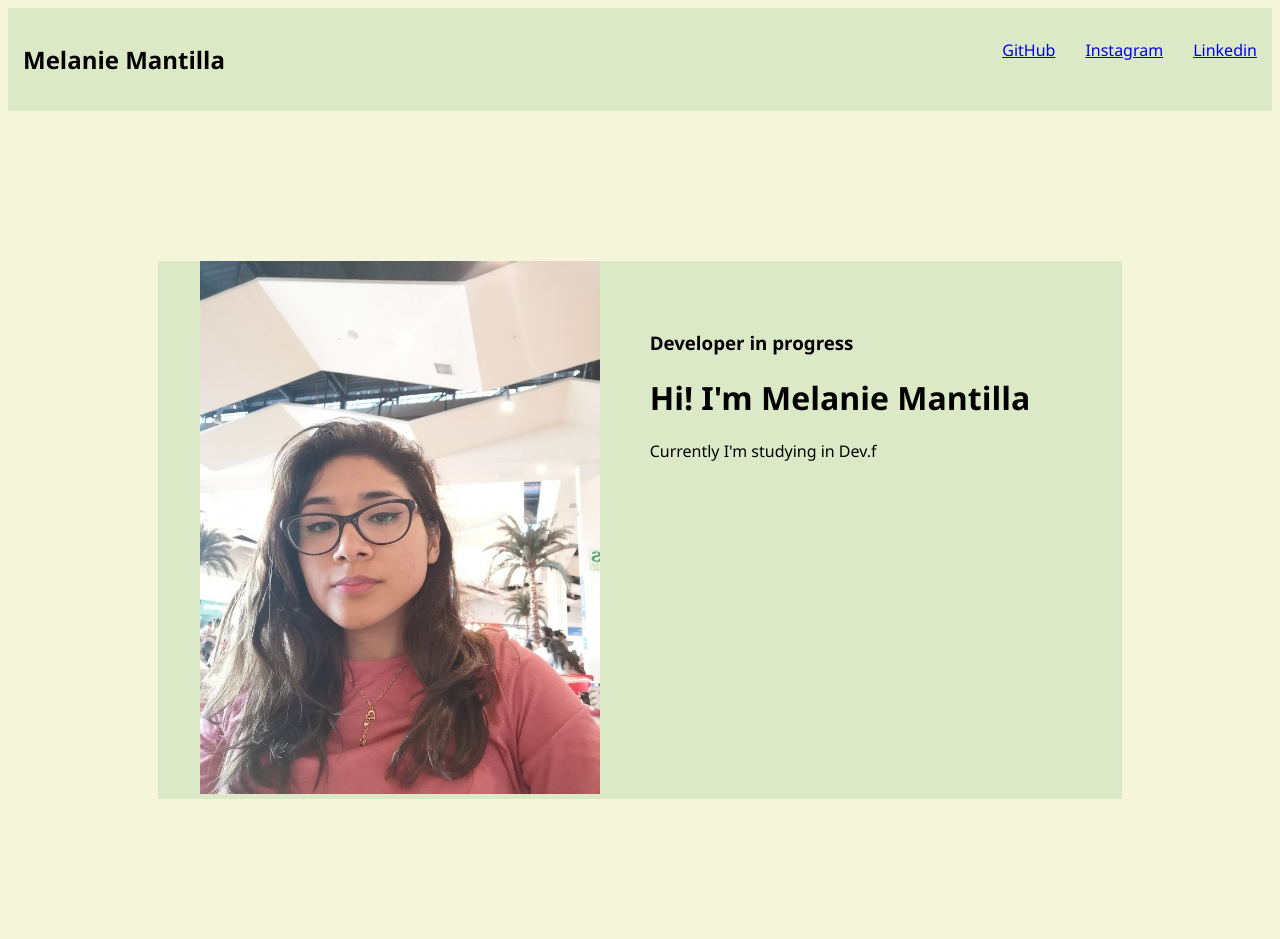
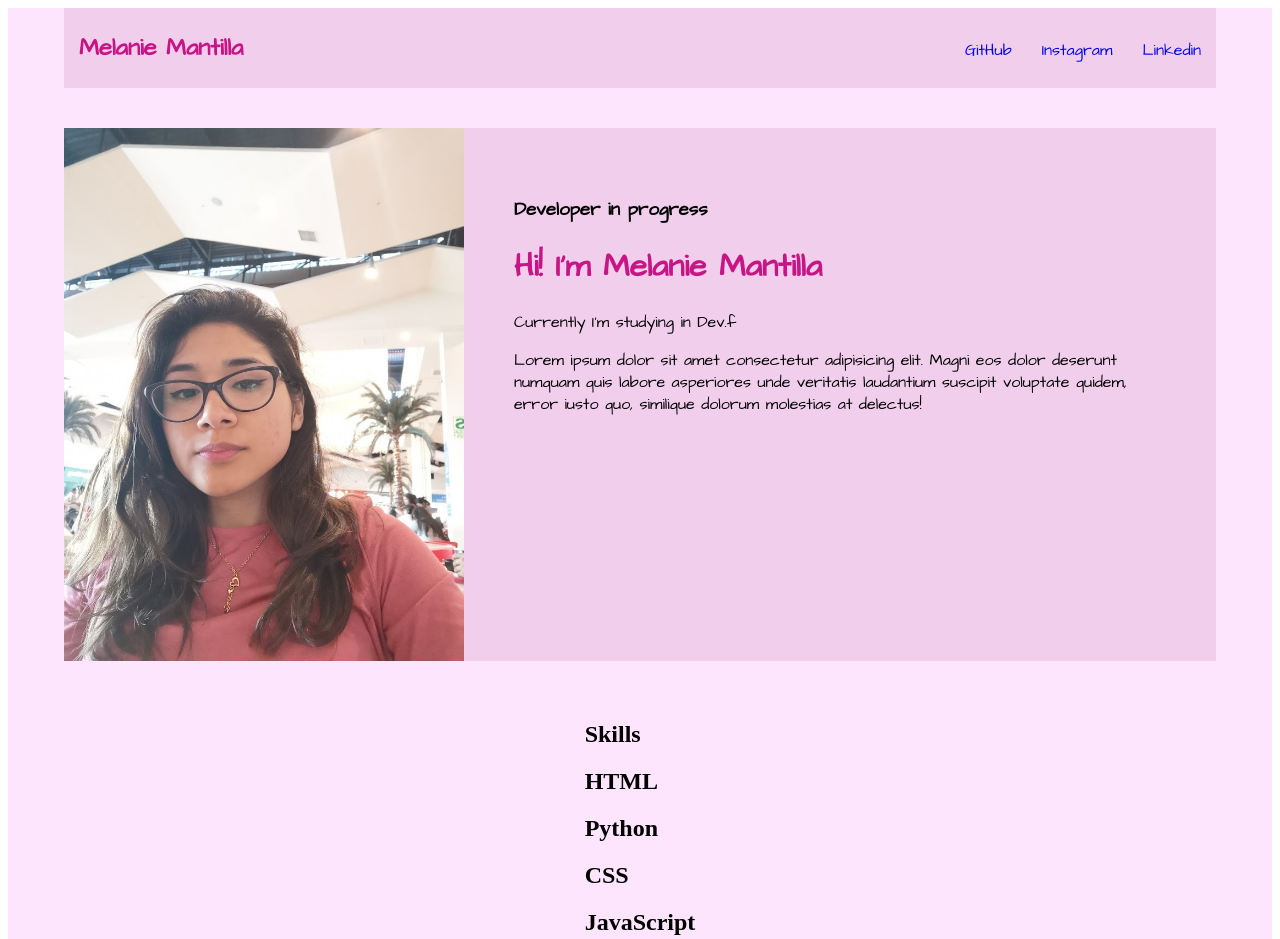
Before and after one commit to lany033/PORTAFOLIO_PERSONAL, a plain HTML site: page index.html in a window 1280 px wide. Shown: the top 939 px of the page. Drawn offline with Linux system fonts and the light colour scheme.

Commit message:
add coments, color, position and margin

```diff
--- a/estilo.css
+++ b/estilo.css
@@ -1,42 +1,74 @@
-body{
-    background-color: beige;
-    font-family:'Segoe UI', Tahoma, Geneva, Verdana, sans-serif ;
+/* Contenedor donde centramos todo la pagina y agregamos color */
+.container{
+    background-color: rgba(233, 8, 233, 0.1);
+    display: flex;
+    flex-direction: column;
+    align-items: center;
 }
+/* Barra superior */
+/* ------------------------------------------------------------ */
 /*If you do not want to apply opacity to child elements, use RGBA color values.*/
 .navbar{
-    background-color: rgba(0,128,0, 0.1);
+    height: 80px;
+    width: 1152px;
+    background-color: rgba(128, 0, 90, 0.1);
     display: flex;
     justify-content: space-between;
 }
 
-.navbar_logo{
+/* Nombre en la barra*/
+.navbar_name{
     margin: 15px;
+    font-family: 'Architects Daughter', cursive;
+    display: flex;
+    align-items: center;
+    color:mediumvioletred;
 }
+/* Links de la barra */
+/* ------------------------------------------------------------ */
+/* Uso de flex para ordenar links de la barra de forma separada*/
+.navbar_links{
+    display: flex;
+    justify-content: space-between;
+}
+/* Agregamos un margen de separacion entre links */
+.navbar_links li{
+    margin: 15px;
+    list-style: none;
+}
+/* Quitamos la barra debajo de los links y agregamos tipo de fuente*/
+.navbar_links a{
+    text-decoration: none;
+    font-family: 'Architects Daughter', cursive;
+}
+
+/* Parte donde se encuentra mi foto y una pequeña descripcion */
+/* ------------------------------------------------------------ */
+/* Caja padre */
 .presentation{
     display: flex;
     justify-content: center;
-    background-color: rgba(0,128,0, 0.1);
-    margin: 150px;
+    background-color: rgba(128, 0, 90, 0.1);
+    margin: 40px;
+    font-family: 'Architects Daughter', cursive;
+    width: 1152px;
+    height: 533px;
 }
+/* Agregamos margen a la caja de descripcion para separala de la caja de imagen */
 .presentation_des{
-margin: 50px;
+    margin: 50px;
+}
+.presentation_des h1{
+    color:mediumvioletred;
+}
+/* tamaño imagen */
+.presentation img{
+    height: 100%;
 }
 
-.presentation img{
-    width: 400px;
-}
-
-.links{
-    display: flex;
-    justify-content: flex-end;
-}
-.links li{
-    margin: 15px;
-    list-style-type: none;
-    text-decoration: none;
-}
+/* Pie de pagina */
 .footer_sty{
-    background-color: rgba(0,128,0, 0.1);
+    background-color: rgba(128, 0, 90, 0.1);
 }
 .footer_box{
     display: flex;
@@ -51,5 +83,7 @@ margin: 50px;
 .footer_links li{
     margin: 15px;
     list-style-type: none;
-
 }
+.footer_links a{
+    text-decoration: none;
+}
--- a/index.html
+++ b/index.html
@@ -5,16 +5,21 @@
     <meta http-equiv="X-UA-Compatible" content="IE=edge">
     <meta name="viewport" content="width=device-width, initial-scale=1.0">
     <title>Inicio-Melanie Mantilla</title>
+    <link rel="preconnect" href="https://fonts.googleapis.com">
+    <link rel="preconnect" href="https://fonts.gstatic.com" crossorigin>
+    <link href="https://fonts.googleapis.com/css2?family=Architects+Daughter&display=swap" rel="stylesheet">
+    <!-- <link rel="stylesheet" href="reset.css"> -->
     <link rel="stylesheet" href="estilo.css">
 </head>
 <body>
+    <main class="container">
         <nav class="navbar">
-        <div class="navbar_logo">
+            <div class="navbar_name">
                 <h2>Melanie Mantilla</h2>
             </div>
 
             <div>
-        <ul class="links">
+            <ul class="navbar_links">
                 <li> <a href="https://github.com/lany033">GitHub</a></li>
                 <li> <a href="https://www.instagram.com/melanie_mantilla/">Instagram</a></li>
                 <li> <a href="https://www.linkedin.com/in/melanie-mantilla-canedo-b9b753a7/">Linkedin</a></li>
@@ -34,6 +39,7 @@
                 <div>
                     <h1>Hi! I'm Melanie Mantilla</h1>
                     <p>Currently I'm studying in Dev.f</p>
+                    <p>Lorem ipsum dolor sit amet consectetur adipisicing elit. Magni eos dolor deserunt numquam quis labore asperiores unde veritatis laudantium suscipit voluptate quidem, error iusto quo, similique dolorum molestias at delectus!</p>
                 </div>
                 <div>
 
@@ -101,7 +107,6 @@
             </div>
         </div>
     </footer>
-
-
+    </main>
 </body>
 </html>
--- /dev/null
+++ b/reset.css
@@ -0,0 +1,48 @@
+/* http://meyerweb.com/eric/tools/css/reset/
+   v2.0 | 20110126
+   License: none (public domain)
+*/
+
+html, body, div, span, applet, object, iframe,
+h1, h2, h3, h4, h5, h6, p, blockquote, pre,
+a, abbr, acronym, address, big, cite, code,
+del, dfn, em, img, ins, kbd, q, s, samp,
+small, strike, strong, sub, sup, tt, var,
+b, u, i, center,
+dl, dt, dd, ol, ul, li,
+fieldset, form, label, legend,
+table, caption, tbody, tfoot, thead, tr, th, td,
+article, aside, canvas, details, embed,
+figure, figcaption, footer, header, hgroup,
+menu, nav, output, ruby, section, summary,
+time, mark, audio, video {
+	margin: 0;
+	padding: 0;
+	border: 0;
+	font-size: 100%;
+	font: inherit;
+	vertical-align: baseline;
+}
+/* HTML5 display-role reset for older browsers */
+article, aside, details, figcaption, figure,
+footer, header, hgroup, menu, nav, section {
+	display: block;
+}
+body {
+	line-height: 1;
+}
+ol, ul {
+	list-style: none;
+}
+blockquote, q {
+	quotes: none;
+}
+blockquote:before, blockquote:after,
+q:before, q:after {
+	content: '';
+	content: none;
+}
+table {
+	border-collapse: collapse;
+	border-spacing: 0;
+}
```
Also changed, not shown: Resources/mm logo.webp (added). Lines whose indentation alone changed are shown as unchanged.
